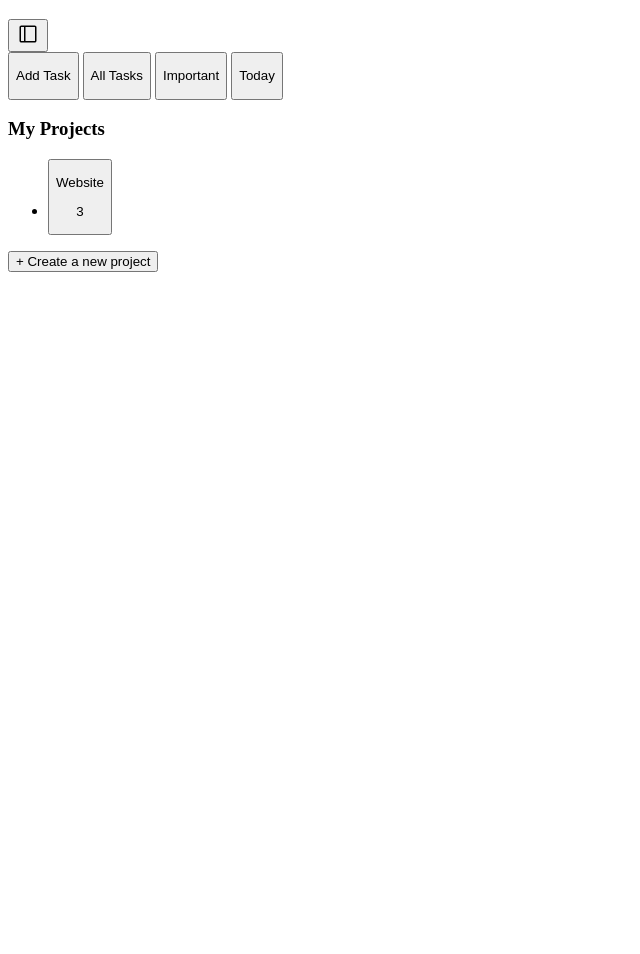
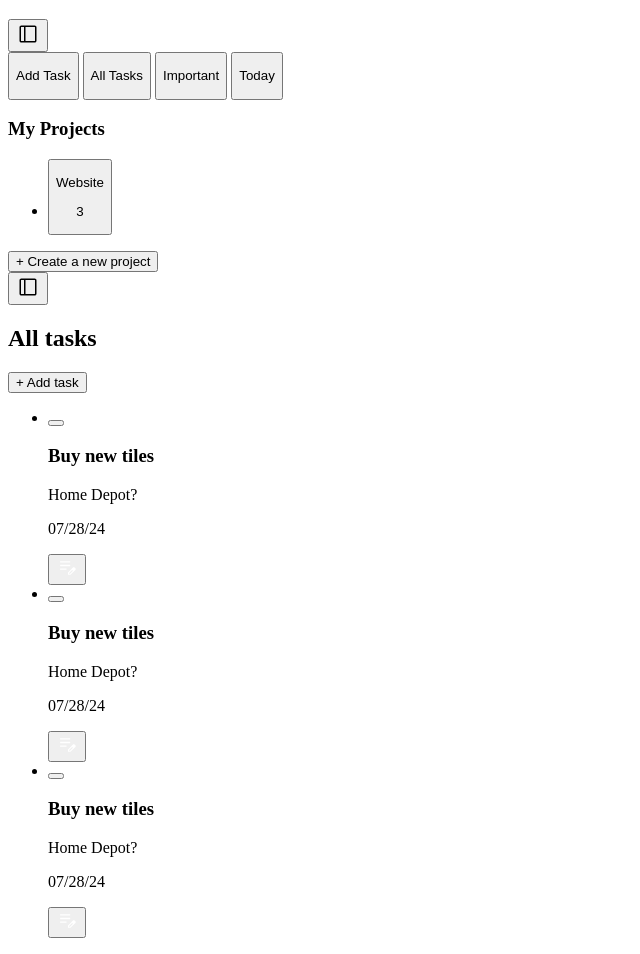
Before and after one commit to tristanbaldeo/todo-list, a website built with webpack: page src/index.html in a window 1280 px wide. Shown: the part 61-1015 px from the top of the page, without its empty margins (0-640 px from the left). Before the commit the page ends 800 px from the top, so only its background shows below. Built offline with nearby package versions, Linux system fonts and the light colour scheme.

Commit message:
finished html layout for full initial web page

```diff
--- a/src/index.html
+++ b/src/index.html
@@ -55,5 +55,76 @@
                 </div>
             </div>
         </div>
+
+        <main class="main">
+            <div class="header">
+                <button type="button" class="dock-sidebar">
+                    <svg xmlns="http://www.w3.org/2000/svg" height="24" viewBox="0 -960 960 960" width="24">
+                        <path d="M212.309-140.001q-29.923 0-51.115-21.193-21.193-21.192-21.193-51.115v-535.382q0-29.923 21.193-51.115 21.192-21.193 51.115-21.193h535.382q29.923 0 51.115 21.193 21.193 21.192 21.193 51.115v535.382q0 29.923-21.193 51.115-21.192 21.193-51.115 21.193H212.309ZM320-200v-560H212.309q-4.616 0-8.463 3.846-3.846 3.847-3.846 8.463v535.382q0 4.616 3.846 8.463 3.847 3.846 8.463 3.846H320Zm59.999 0h367.692q4.616 0 8.463-3.846 3.846-3.847 3.846-8.463v-535.382q0-4.616-3.846-8.463-3.847-3.846-8.463-3.846H379.999v560ZM320-200H200h120Z"></path>
+                    </svg>
+                </button>
+            </div>
+
+            <div class="title-bar">
+                <h2>All tasks</h2>
+                <button class="add-task-main">+ Add task</button>
+            </div>
+
+            <div class="task-container">
+                <ul class="task-list">
+                    <li class="task-item">
+                        <div class="task-complete">
+                            <button type="button" role="checkbox" aria-checked="false" name="delete-item" title="Remove task" class="delete-task"></button>
+                        </div>
+                        <div class="task-item-data">
+                            <h3 class="task-name">Buy new tiles</h3>
+                            <p class="task-notes">Home Depot?</p>
+                            <p class="due-date">07/28/24</p>
+                        </div>
+                        <div class="task-options">
+                            <button class="edit-task" title="Edit">
+                                <svg xmlns="http://www.w3.org/2000/svg" viewBox="0 -960 960 960" fill="#fff" width="22">
+                                    <path d="M180.001-400v-59.999h280V-400h-280Zm0-160v-59.999h440V-560h-440Zm0-160v-59.999h440V-720h-440Zm344.615 539.999v-105.692l217.153-216.153q7.462-7.461 16.111-10.5 8.65-3.038 17.299-3.038 9.436 0 18.252 3.538 8.816 3.539 16.029 10.615l37 37.385q6.462 7.461 10 16.153 3.539 8.693 3.539 17.385 0 8.692-3.231 17.692t-10.308 16.461L630.307-180.001H524.616Zm287.691-250.307-37-37.385 37 37.385Zm-240 202.615h38l129.847-130.462-18.385-19-18.615-18.769-130.847 130.231v38Zm149.462-149.462-18.615-18.769 37 37.769-18.385-19Z"></path>
+                                </svg>
+                            </button>
+                        </div>
+                    </li>
+                    <li class="task-item">
+                        <div class="task-complete">
+                            <button type="button" role="checkbox" aria-checked="false" name="delete-item" title="Remove task" class="delete-task"></button>
+                        </div>
+                        <div class="task-item-data">
+                            <h3 class="task-name">Buy new tiles</h3>
+                            <p class="task-notes">Home Depot?</p>
+                            <p class="due-date">07/28/24</p>
+                        </div>
+                        <div class="task-options">
+                            <button class="edit-task" title="Edit">
+                                <svg xmlns="http://www.w3.org/2000/svg" viewBox="0 -960 960 960" fill="#fff" width="22">
+                                    <path d="M180.001-400v-59.999h280V-400h-280Zm0-160v-59.999h440V-560h-440Zm0-160v-59.999h440V-720h-440Zm344.615 539.999v-105.692l217.153-216.153q7.462-7.461 16.111-10.5 8.65-3.038 17.299-3.038 9.436 0 18.252 3.538 8.816 3.539 16.029 10.615l37 37.385q6.462 7.461 10 16.153 3.539 8.693 3.539 17.385 0 8.692-3.231 17.692t-10.308 16.461L630.307-180.001H524.616Zm287.691-250.307-37-37.385 37 37.385Zm-240 202.615h38l129.847-130.462-18.385-19-18.615-18.769-130.847 130.231v38Zm149.462-149.462-18.615-18.769 37 37.769-18.385-19Z"></path>
+                                </svg>
+                            </button>
+                        </div>
+                    </li>
+                    <li class="task-item">
+                        <div class="task-complete">
+                            <button type="button" role="checkbox" aria-checked="false" name="delete-item" title="Remove task" class="delete-task"></button>
+                        </div>
+                        <div class="task-item-data">
+                            <h3 class="task-name">Buy new tiles</h3>
+                            <p class="task-notes">Home Depot?</p>
+                            <p class="due-date">07/28/24</p>
+                        </div>
+                        <div class="task-options">
+                            <button class="edit-task" title="Edit">
+                                <svg xmlns="http://www.w3.org/2000/svg" viewBox="0 -960 960 960" fill="#fff" width="22">
+                                    <path d="M180.001-400v-59.999h280V-400h-280Zm0-160v-59.999h440V-560h-440Zm0-160v-59.999h440V-720h-440Zm344.615 539.999v-105.692l217.153-216.153q7.462-7.461 16.111-10.5 8.65-3.038 17.299-3.038 9.436 0 18.252 3.538 8.816 3.539 16.029 10.615l37 37.385q6.462 7.461 10 16.153 3.539 8.693 3.539 17.385 0 8.692-3.231 17.692t-10.308 16.461L630.307-180.001H524.616Zm287.691-250.307-37-37.385 37 37.385Zm-240 202.615h38l129.847-130.462-18.385-19-18.615-18.769-130.847 130.231v38Zm149.462-149.462-18.615-18.769 37 37.769-18.385-19Z"></path>
+                                </svg>
+                            </button>
+                        </div>
+                    </li>
+                </ul>
+            </div>
+        </main>
     </body>
 </html>
```
